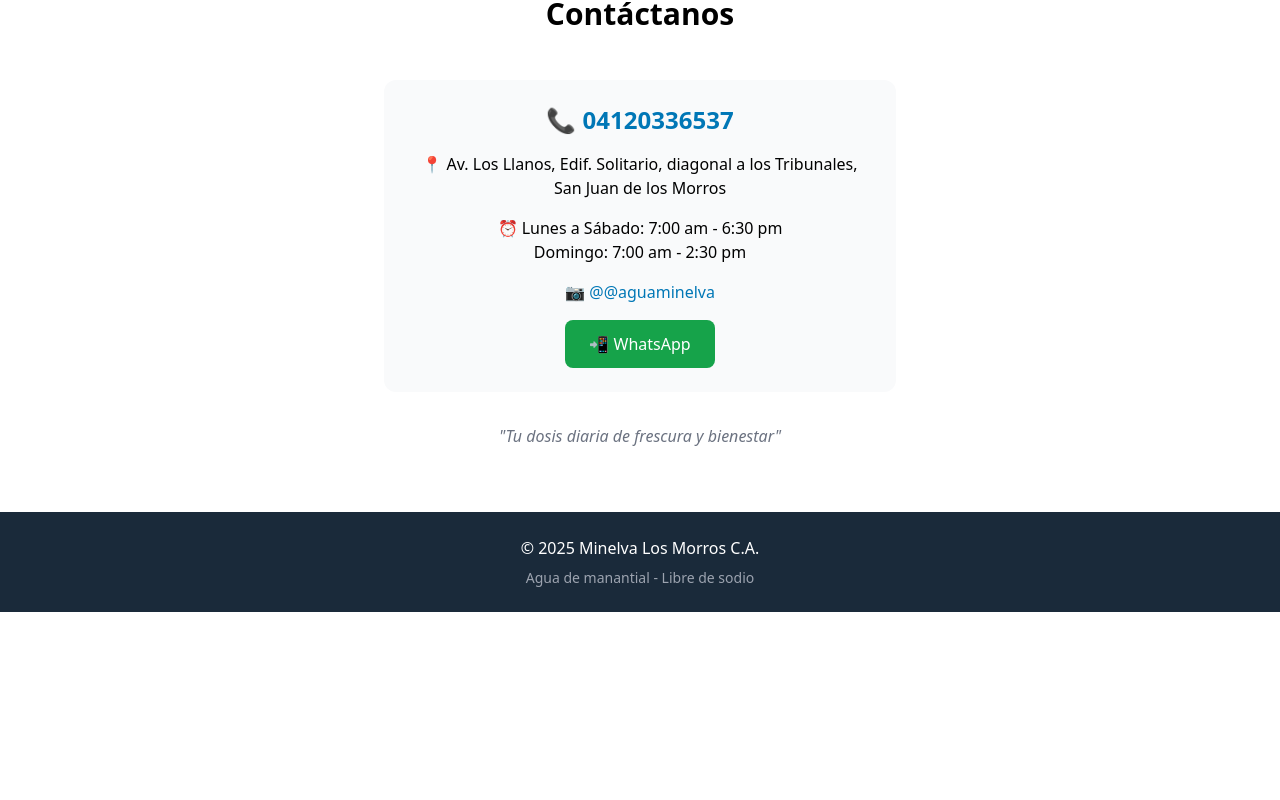
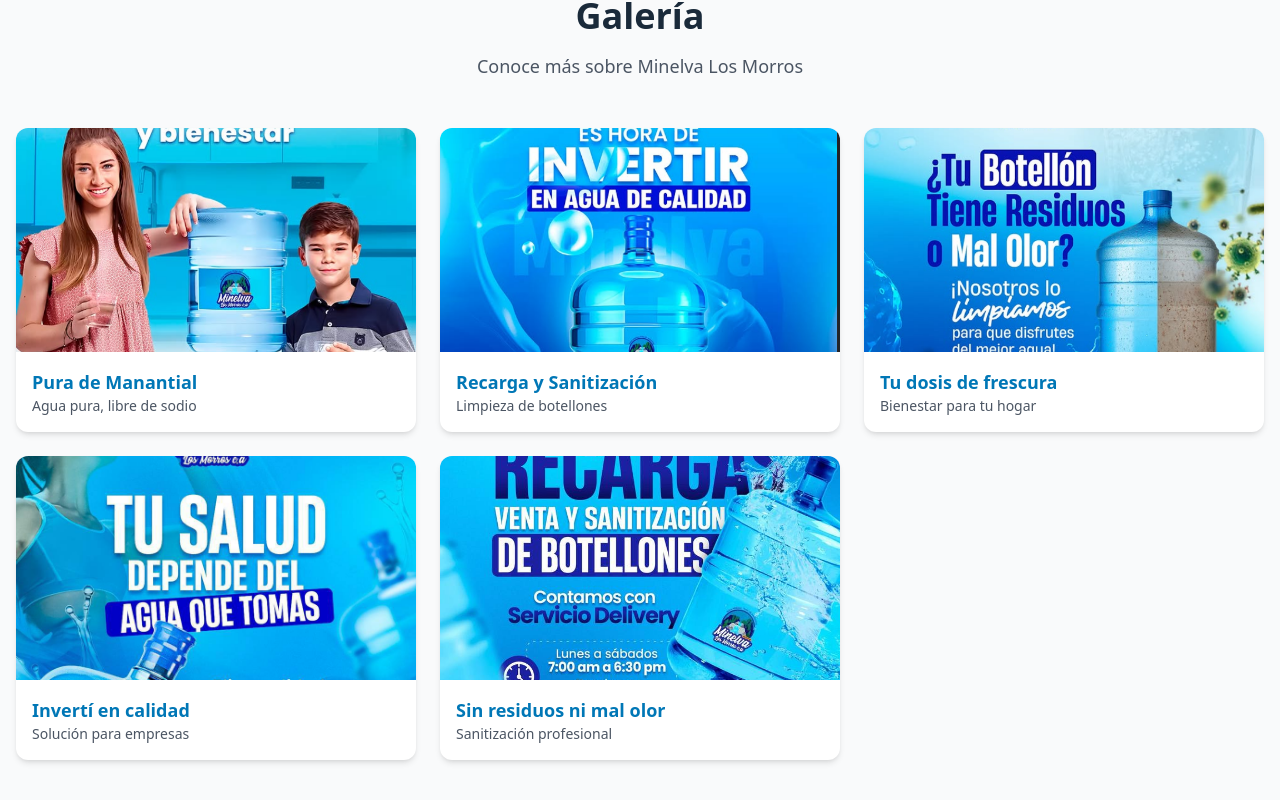
Before and after one commit to hledezma03/minelva-web, a React (Vite) app: page / in a window 1280 px wide. Shown: the part 1160-1960 px from the top of the page. Before the commit the page ends 1772 px from the top, so only its background shows below. Built offline with nearby package versions, Linux system fonts and the light colour scheme.

Commit message:
Agregar galeria de imagenes con los flyers de Minelva

```diff
--- a/src/App.jsx
+++ b/src/App.jsx
@@ -2,6 +2,7 @@
 import Header from "./components/layout/Header";
 import Hero from "./components/sections/Hero";
 import Services from "./components/sections/Services";
+import Gallery from "./components/sections/Gallery";
 import Contact from "./components/sections/Contact";
 import Footer from "./components/layout/Footer";
 
@@ -11,14 +12,15 @@
       <Header />
       <Hero />
       <Services />
+      <Gallery /> {/* ← Nueva sección */}
       <Contact />
       <Footer />
-
       {/* Botón flotante de WhatsApp */}
       <a
         href="https://wa.me/5804120336537"
         target="_blank"
-        className="fixed bottom-6 right-6 bg-green-600 text-white p-4 rounded-full shadow-lg hover:bg-green-700 z-50"
+        rel="noopener noreferrer"
+        className="fixed bottom-6 right-6 bg-green-600 text-white p-4 rounded-full shadow-lg hover:bg-green-700 transition z-50"
       >
         💬
       </a>
--- /dev/null
+++ b/src/components/sections/Gallery.jsx
@@ -0,0 +1,119 @@
+import React, { useState } from "react";
+import FadeInSection from "../ui/FadeInSection";
+
+// Importar los flyers (ajusta los nombres según tus archivos)
+import flyer1 from "../../assets/images/flyer1.png";
+import flyer2 from "../../assets/images/flyer2.png";
+import flyer3 from "../../assets/images/flyer3.png";
+import flyer4 from "../../assets/images/flyer4.png";
+import flyer5 from "../../assets/images/flyer5.png";
+
+const flyers = [
+  {
+    id: 1,
+    img: flyer1,
+    titulo: "Pura de Manantial",
+    descripcion: "Agua pura, libre de sodio",
+  },
+  {
+    id: 2,
+    img: flyer2,
+    titulo: "Recarga y Sanitización",
+    descripcion: "Limpieza de botellones",
+  },
+  {
+    id: 3,
+    img: flyer3,
+    titulo: "Tu dosis de frescura",
+    descripcion: "Bienestar para tu hogar",
+  },
+  {
+    id: 4,
+    img: flyer4,
+    titulo: "Invertí en calidad",
+    descripcion: "Solución para empresas",
+  },
+  {
+    id: 5,
+    img: flyer5,
+    titulo: "Sin residuos ni mal olor",
+    descripcion: "Sanitización profesional",
+  },
+];
+
+const Gallery = () => {
+  const [selected, setSelected] = useState(null);
+
+  return (
+    <section id="galeria" className="py-16 bg-gray-50">
+      <div className="container mx-auto px-4">
+        <FadeInSection>
+          <h2 className="text-3xl md:text-4xl font-bold text-center mb-4 text-[#1A2A3A]">
+            Galería
+          </h2>
+          <p className="text-center text-gray-600 mb-12 text-lg">
+            Conoce más sobre Minelva Los Morros
+          </p>
+        </FadeInSection>
+
+        <div className="grid grid-cols-1 sm:grid-cols-2 lg:grid-cols-3 gap-6">
+          {flyers.map((flyer, index) => (
+            <FadeInSection key={flyer.id} delay={index * 100}>
+              <div
+                className="bg-white rounded-xl overflow-hidden shadow-md hover:shadow-xl transition-all duration-300 hover:-translate-y-2 cursor-pointer group"
+                onClick={() => setSelected(flyer)}
+              >
+                <div className="h-56 overflow-hidden">
+                  <img
+                    src={flyer.img}
+                    alt={flyer.titulo}
+                    className="w-full h-full object-cover group-hover:scale-110 transition duration-500"
+                  />
+                </div>
+                <div className="p-4">
+                  <h3 className="font-bold text-[#0077B6] text-lg">
+                    {flyer.titulo}
+                  </h3>
+                  <p className="text-gray-600 text-sm">{flyer.descripcion}</p>
+                </div>
+              </div>
+            </FadeInSection>
+          ))}
+        </div>
+
+        {/* Modal para ver imagen ampliada */}
+        {selected && (
+          <div
+            className="fixed inset-0 bg-black bg-opacity-80 z-50 flex items-center justify-center p-4"
+            onClick={() => setSelected(null)}
+          >
+            <div
+              className="bg-white rounded-xl max-w-2xl w-full overflow-hidden"
+              onClick={(e) => e.stopPropagation()}
+            >
+              <img
+                src={selected.img}
+                alt={selected.titulo}
+                className="w-full h-auto"
+              />
+              <div className="p-4 text-center">
+                <h3 className="text-xl font-bold text-[#0077B6]">
+                  {selected.titulo}
+                </h3>
+                <p className="text-gray-600">{selected.descripcion}</p>
+                <button
+                  className="mt-4 bg-gray-200 px-4 py-2 rounded-lg hover:bg-gray-300 transition"
+                  onClick={() => setSelected(null)}
+                >
+                  Cerrar
+                </button>
+              </div>
+            </div>
+          </div>
+        )}
+      </div>
+    </section>
+  );
+};
+
+export default Gallery;
```
